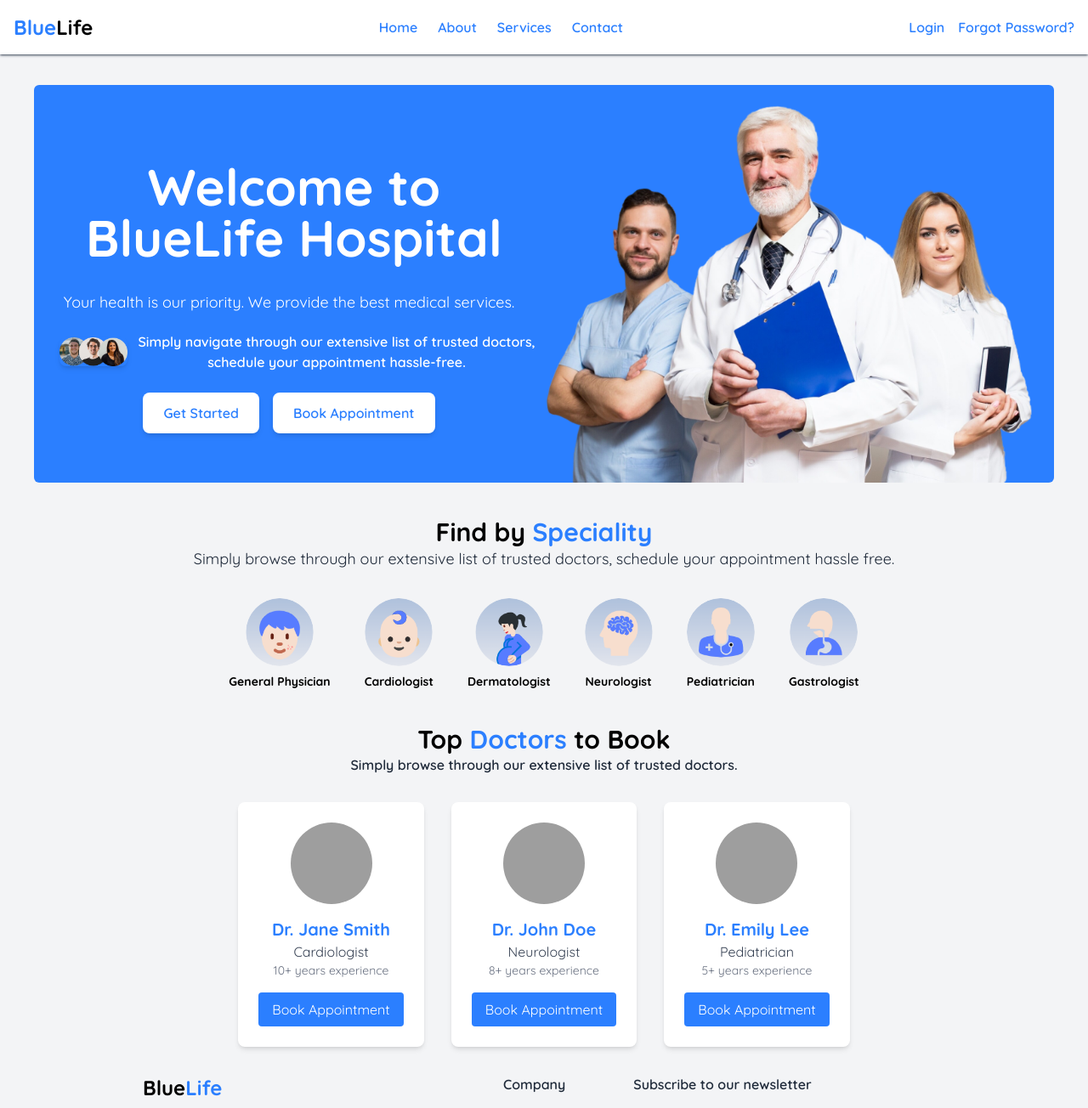
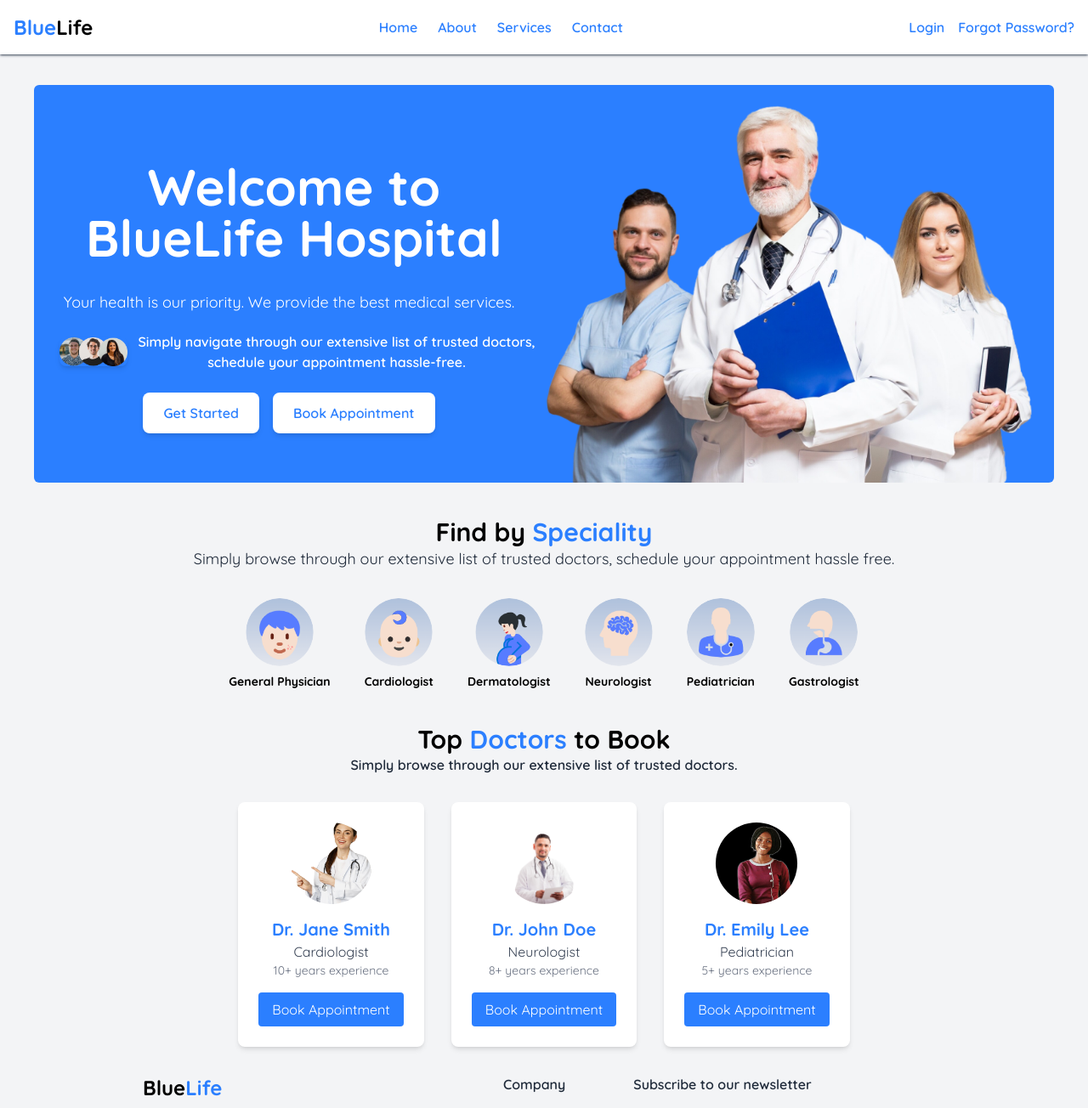
Before and after one commit to Grealishgit/BlueLife-Hospital, a PHP site: page / in a window 1280 px wide. Shown: the top 1304 px of the page at 85% size. Run offline with PHP 8.4, Linux system fonts and the light colour scheme; grey boxes are pictures that could not be loaded.

Commit message:
Refactor code structure for improved readability and maintainability

```diff
--- a/app/Views/doctors.php
+++ b/app/Views/doctors.php
@@ -8,7 +8,8 @@
         <!-- Doctor Card 1 -->
         <div class="bg-white rounded-lg shadow-md p-6 flex flex-col items-center cursor-pointer hover:shadow-lg transition-shadow"
             onclick="openDoctorProfile(1)">
-            <img src="/images/doctor1.jpg" alt="Dr. Jane Smith" class="w-24 h-24 rounded-full mb-4 object-cover" />
+            <img src="/storage/uploads/doctor1.png" alt="Dr. Jane Smith"
+                class="w-24 h-24 rounded-full mb-4 object-cover" />
             <h3 class="text-xl font-bold text-blue-500">Dr. Jane Smith</h3>
             <p class="text-gray-700">Cardiologist</p>
             <p class="text-sm text-gray-500 mb-2">10+ years experience</p>
@@ -18,7 +19,8 @@
         <!-- Doctor Card 2 -->
         <div class="bg-white rounded-lg shadow-md p-6 flex flex-col items-center cursor-pointer hover:shadow-lg transition-shadow"
             onclick="openDoctorProfile(2)">
-            <img src="/images/doctor2.jpg" alt="Dr. John Doe" class="w-24 h-24 rounded-full mb-4 object-cover" />
+            <img src="/storage/uploads/doctor2.png" alt="Dr. John Doe"
+                class="w-24 h-24 rounded-full mb-4 object-cover" />
             <h3 class="text-xl font-bold text-blue-500">Dr. John Doe</h3>
             <p class="text-gray-700">Neurologist</p>
             <p class="text-sm text-gray-500 mb-2">8+ years experience</p>
@@ -28,7 +30,8 @@
         <!-- Doctor Card 3 -->
         <div class="bg-white rounded-lg shadow-md p-6 flex flex-col items-center cursor-pointer hover:shadow-lg transition-shadow"
             onclick="openDoctorProfile(3)">
-            <img src="/images/doctor3.jpg" alt="Dr. Emily Lee" class="w-24 h-24 rounded-full mb-4 object-cover" />
+            <img src="/storage/uploads/doctor3.png" alt="Dr. Emily Lee"
+                class="w-24 h-24 rounded-full mb-4 object-cover" />
             <h3 class="text-xl font-bold text-blue-500">Dr. Emily Lee</h3>
             <p class="text-gray-700">Pediatrician</p>
             <p class="text-sm text-gray-500 mb-2">5+ years experience</p>
```
Also changed, not shown: storage/uploads/doctor1.png (added), storage/uploads/doctor2.png (added), storage/uploads/doctor3.png (added).
